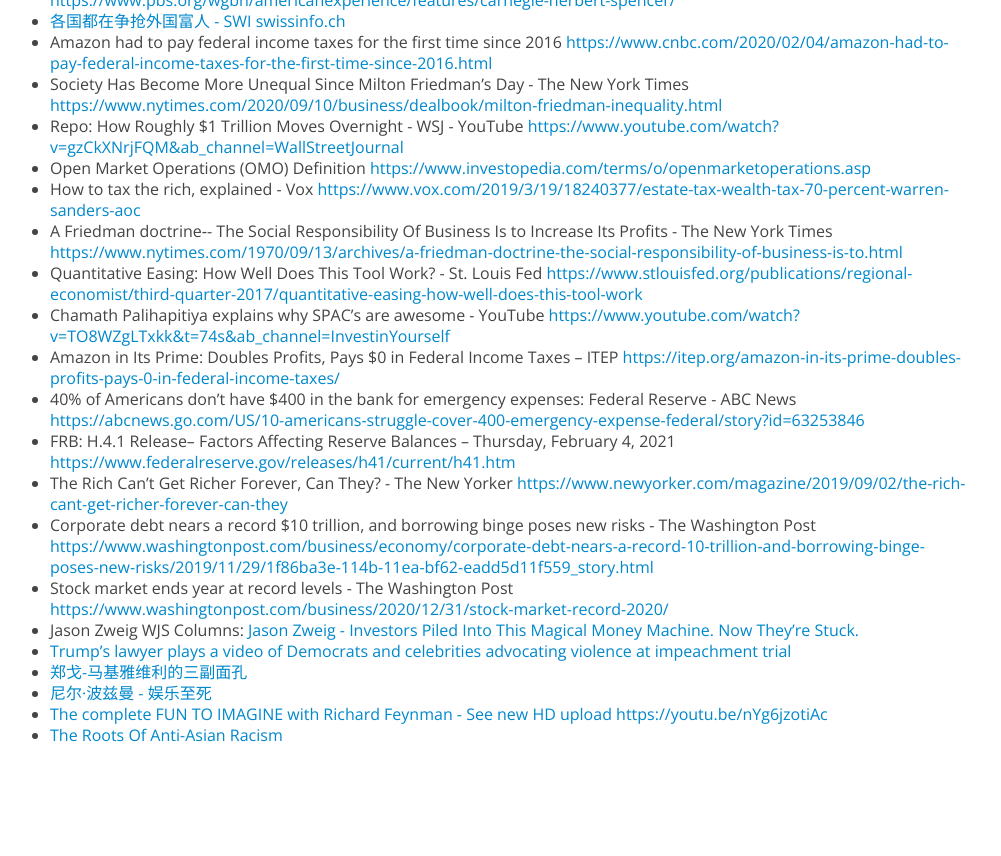
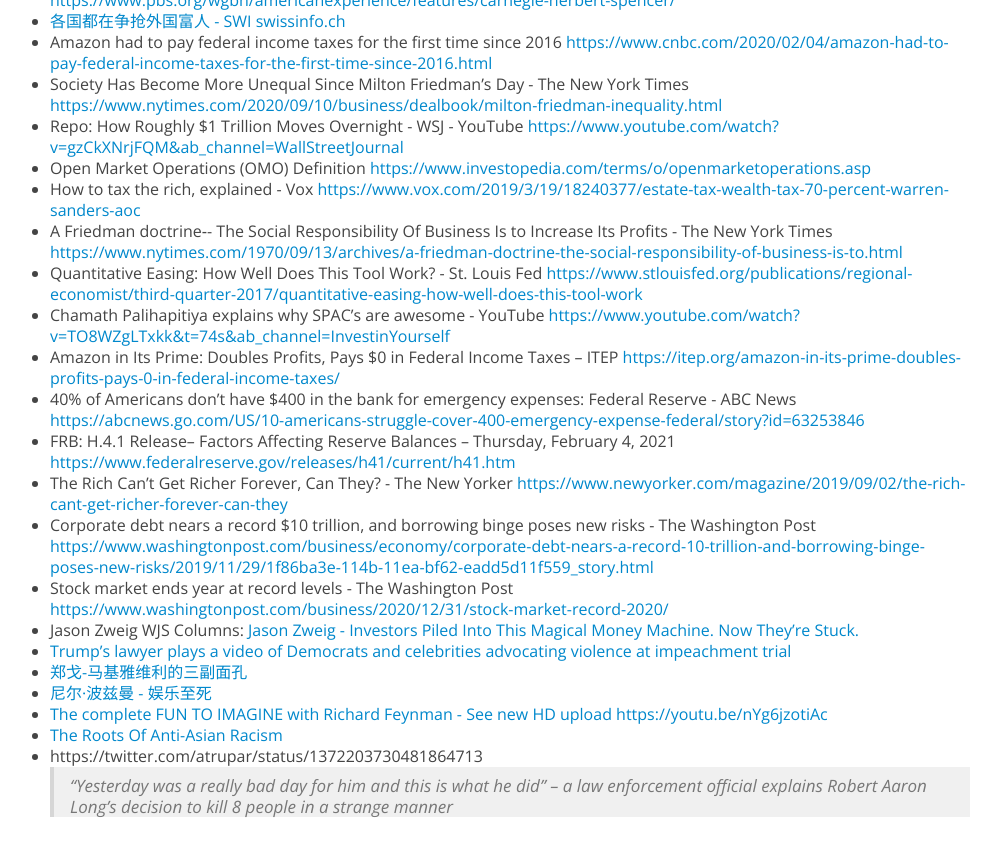
Before and after one commit to tuo/tuo.github.io, a Jekyll site: the page built from _posts/2021-02-01-reflects-on-economics-money-part6.md, in a window 1280 px wide and 900 px high, scrolled down 4134 px. Shown: the top 856 px of the window, without its empty margins (150-1151 px from the left). Built offline with Jekyll 4.4.1, drawn with Linux system fonts in a browser that asks for light colours; comment, search, counter and statistics services are not loaded; before the commit the page ends 4963 px from its top, so only the background shows below that.

Commit message:
committed

```diff
--- a/_posts/2021-02-01-reflects-on-economics-money-part6.md
+++ b/_posts/2021-02-01-reflects-on-economics-money-part6.md
@@ -152,3 +152,5 @@
 * [尼尔·波兹曼 - 娱乐至死](https://book.douban.com/subject/1062193/)
 * [The complete FUN TO IMAGINE with Richard Feynman - See new HD upload https://youtu.be/nYg6jzotiAc](https://www.youtube.com/watch?v=P1ww1IXRfTA&ab_channel=ChristopherSykes)
 * [The Roots Of Anti-Asian Racism](https://www.youtube.com/watch?v=yJI5veSM13Y&ab_channel=AJ%2B)
+* https://twitter.com/atrupar/status/1372203730481864713
+> "Yesterday was a really bad day for him and this is what he did" -- a law enforcement official explains Robert Aaron Long's decision to kill 8 people in a strange manner
```
